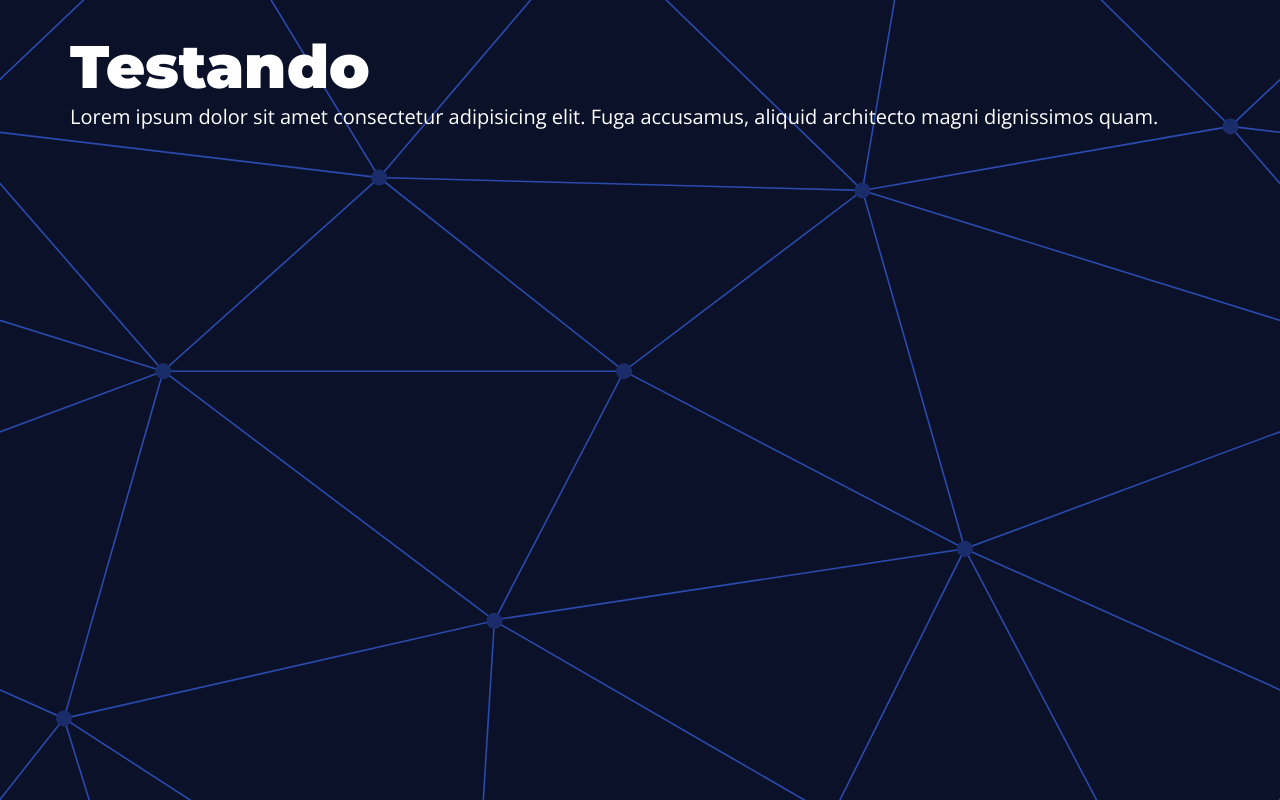
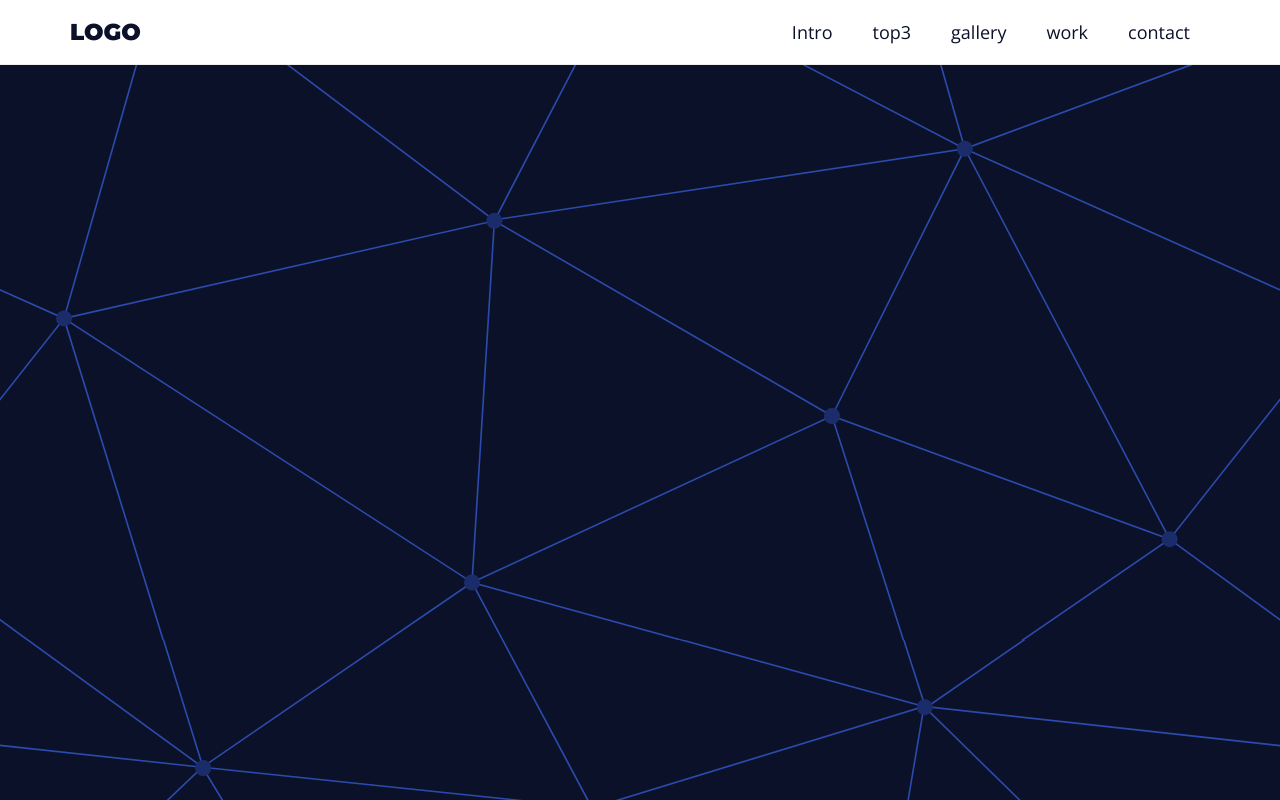
Before and after one commit to RobertoBaiochi/landingPageApi, a plain HTML site: page index.html in a window 1280 px wide. Drawn offline with nearby package versions, Linux system fonts and the light colour scheme.

Commit message:
feat: menu-desktop

```diff
--- a/assets/css/styles.css
+++ b/assets/css/styles.css
@@ -1,6 +1,8 @@
 :root {
-  --primary-color: #0A1128;
+  --primary-color: #0a1128;
+  --secondary-color: #dc143c;
   --white-color: #fff;
+  --light-gray-color: #eee;
   --gap: 3rem;
 }
 
@@ -10,18 +12,23 @@
   box-sizing: border-box;
 }
 
-html{
+html {
   font-size: 62.5%;
 }
 
 body {
-  font-family: 'Open Sans', sans-serif;
+  font-family: "Open Sans", sans-serif;
   font-size: 2rem;
   color: var(--primary-color);
 }
 
-h1, h2, h3, h4, h5, h6 {
-  font-family: 'Montserrat', sans-serif;
+h1,
+h2,
+h3,
+h4,
+h5,
+h6 {
+  font-family: "Montserrat", sans-serif;
 }
 
 h1 {
@@ -48,8 +55,12 @@ h6 {
   font-size: 3.5rem;
 }
 
+a {
+  text-decoration: none;
+}
+
 .main-bg {
-  background-image: url('../img/main-bg.svg');
+  background-image: url("../img/main-bg.svg");
   background-size: cover;
   background-position: center center;
   color: var(--white-color);
@@ -60,7 +71,7 @@ h6 {
 }
 
 .main-content {
-  max-width: 1200px;
+  max-width: 120rem;
   margin-inline: auto;
   padding: var(--gap);
 }
@@ -68,3 +79,58 @@ h6 {
 .section {
   min-height: 100vh;
 }
+
+.menu {
+  position: fixed;
+  top: 0;
+  left: 0;
+  right: 0;
+  width: 100%;
+  border-bottom: 0.1rem solid var(--light-gray-color);
+}
+
+.menu-content {
+  display: flex;
+  justify-content: space-between;
+  align-items: center;
+  padding-top: 0;
+  padding-bottom: 0;
+}
+
+.menu h1 {
+  font-size: 2.3rem;
+  color: var(--primary-color);
+}
+
+.menu h1 a {
+  color: inherit;
+}
+
+.menu ul {
+  list-style: none;
+  display: flex;
+}
+
+.menu ul li a {
+  display: block;
+  padding: 2rem;
+  font-size: 1.8rem;
+  color: var(--primary-color);
+  position: relative;
+}
+
+.menu ul li a::after {
+  content: '';
+  position: absolute;
+  bottom: 1rem;
+  left: 50%;
+  width: 0;
+  height: .2rem;
+  background: var(--secondary-color);
+  transition: all 300ms ease-in-out;
+}
+
+.menu ul li a:hover::after {
+  width: 50%;
+  left: 25%;
+}
--- a/index.html
+++ b/index.html
@@ -13,15 +13,20 @@
     />
     <title>Landing Page</title>
   </head>
-  <body>
-    <section class="main-bg section">
-      <div class="main-content">
-        <h1>Testando</h1>
-        <p>
-          Lorem ipsum dolor sit amet consectetur adipisicing elit. Fuga
-          accusamus, aliquid architecto magni dignissimos quam.
-        </p>
-      </div>
-    </section>
+  <body class="main-bg">
+    <aside class="menu white-bg">
+      <section class="main-content menu-content">
+        <h1><a href="#">LOGO</a></h1>
+        <nav >
+          <ul>
+            <li><a href="#">Intro</a></li>
+            <li><a href="#">top3</a></li>
+            <li><a href="#">gallery</a></li>
+            <li><a href="#">work</a></li>
+            <li><a href="#">contact</a></li>
+          </ul>
+        </nav>
+      </section>
+    </aside>
   </body>
 </html>
```
